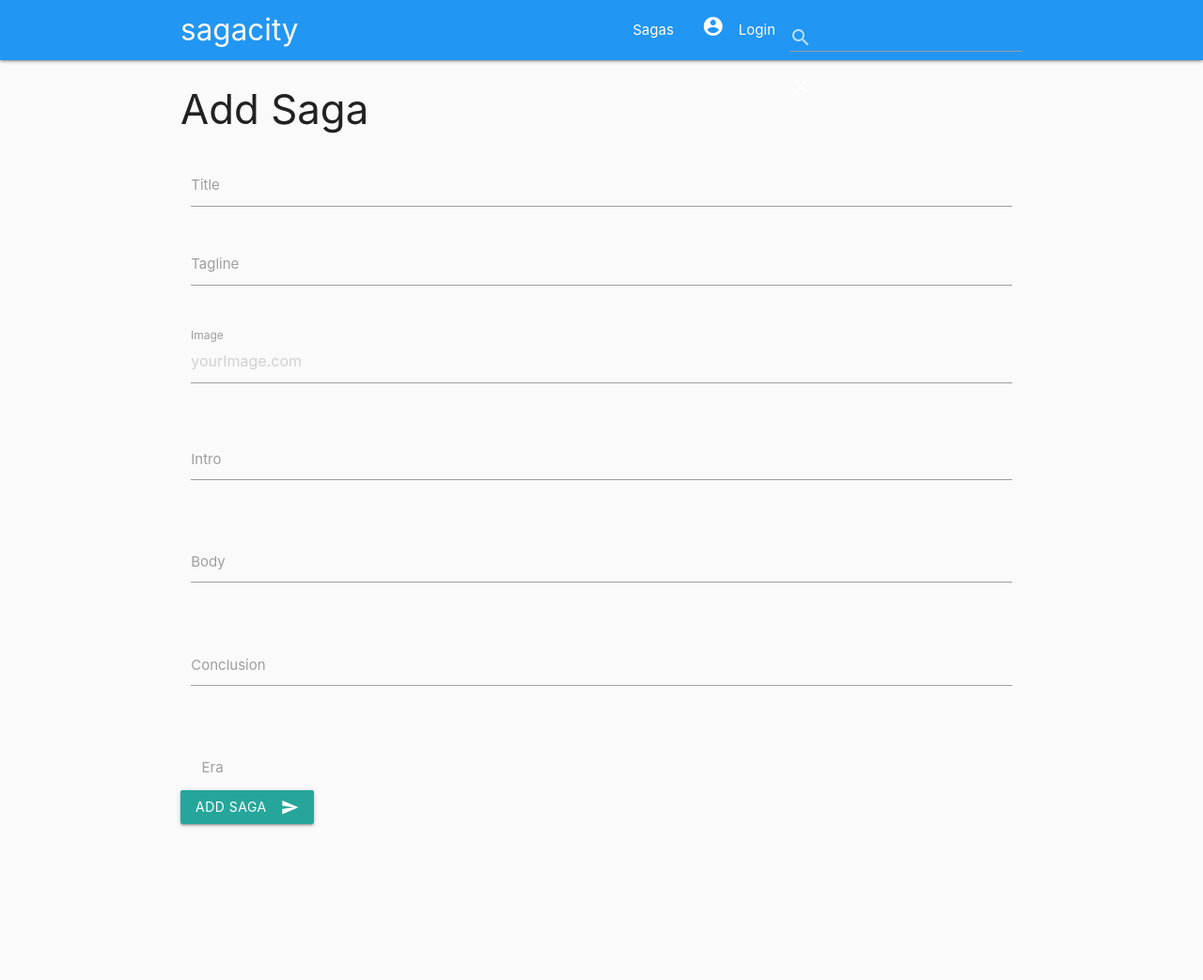
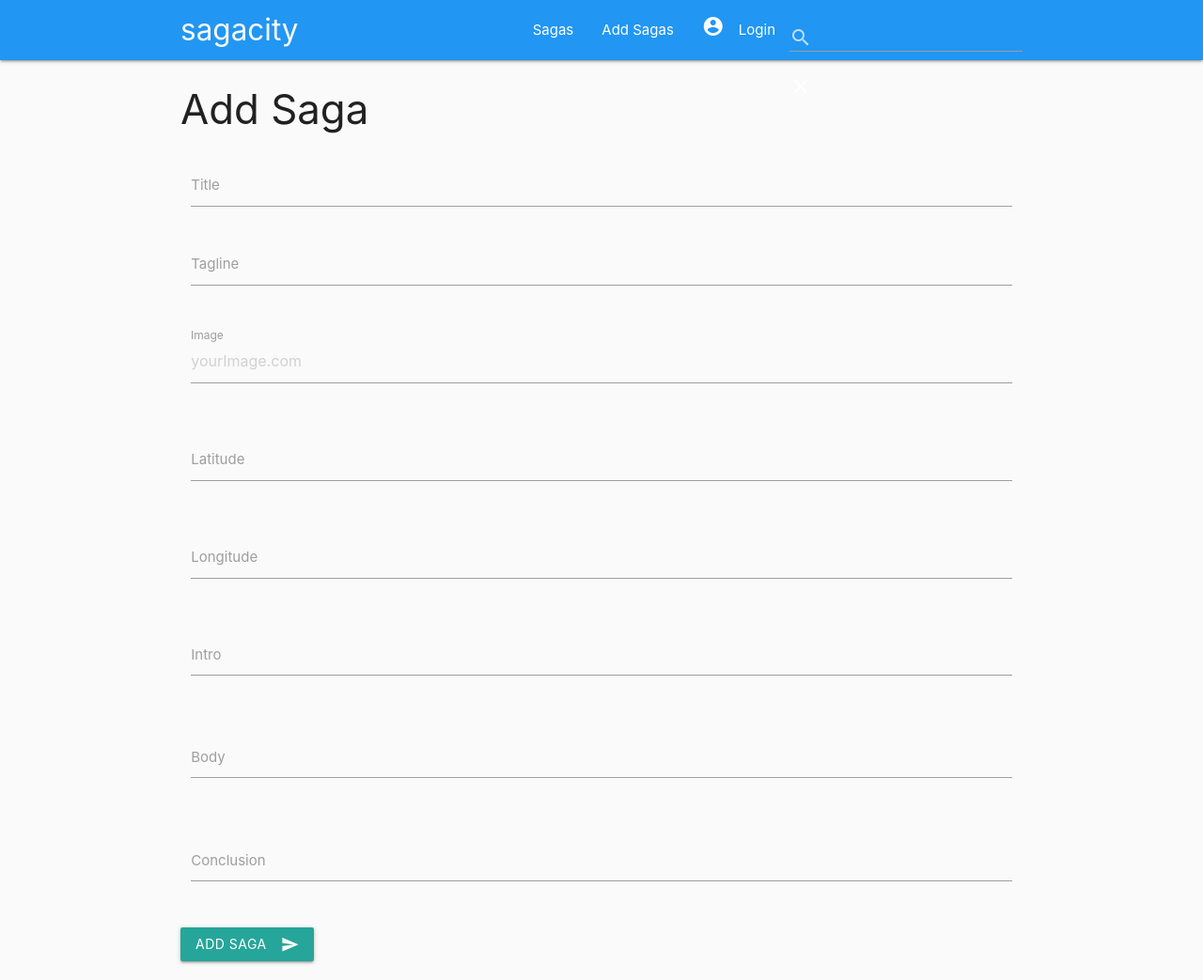
Before and after one commit to isntlee/Sagacity, a Flask app: page /addSaga in a window 1280 px wide. Shown: the whole page at 94% size. Before the commit the page ends 880 px from the top, so only its background shows below. Run offline with Flask 2, Linux system fonts and the light colour scheme; data that the repository does not hold is empty; some libraries are stand-ins or nearby versions.

Commit message:
AddSaga is taking all details correctly

```diff
--- a/app.py
+++ b/app.py
@@ -1,7 +1,6 @@
 import os
 from flask import Flask, render_template, redirect, request, url_for, session, abort, flash, jsonify, json
 from flask_pymongo import PyMongo, pymongo
-from flask_paginate import Pagination
 from bson.objectid import ObjectId
 import bcrypt
 from os import path
@@ -36,15 +35,15 @@ def fetch():
         return jsonify(sagaList)
 
 
-@app.route('/showSagas')
-def showSagas():
-    return render_template('showSagas.html', sagas=sagas.find())
-
-
 @app.route('/singleSaga/<saga_id>')
 def singleSaga(saga_id):
     theSaga = sagas.find_one({"_id": ObjectId(saga_id)})
     return render_template('singleSaga.html', saga=theSaga)
+
+
+@app.route('/showSagas')
+def showSagas():
+    return render_template('showSagas.html', sagas=sagas.find())
 
 
 @app.route('/addSaga')
@@ -54,7 +53,6 @@ def addSaga():
 
 @app.route('/insertSaga', methods=['POST'])
 def insertSaga():
-    sagas = sagas
     sagas.insert_one(request.form.to_dict())
     return redirect(url_for('showSagas'))
 
@@ -67,7 +65,6 @@ def editSaga(saga_id):
 
 @app.route('/updateSaga/<saga_id>', methods=["POST"])
 def updateSaga(saga_id):
-    sagas = sagas
     sagas.update({'_id': ObjectId(saga_id)},
     {
         'sagaTitle': request.form.get('sagaTitle'),
--- a/templates/addSaga.html
+++ b/templates/addSaga.html
@@ -26,6 +26,18 @@
         </div>
         <div class="row">
             <div class="input-field col s12">
+                <input id="lat" name="lat" type="text" class="validate">
+                <label for="Latitude">Latitude</label>
+            </div>
+        </div>
+        <div class="row">
+            <div class="input-field col s12">
+                <input id="lng" name="lng" type="text" class="validate">
+                <label for="Longitude">Longitude</label>
+            </div>
+        </div>
+        <div class="row">
+            <div class="input-field col s12">
             <textarea id="Intro" name="Intro"  class="materialize-textarea" data-length="120"></textarea>
             <label for="intro">Intro</label>
             </div>
@@ -43,7 +55,7 @@
             </div>
         </div>
         <!-- Seems the jquery just isn't coming through on this one-->
-            <div class="input-field col s12">
+            <!-- <div class="input-field col s12">
             <select>
                 <option value="" disabled selected id="locationName" name="locationName">Choose what era</option>
                 <option value="1">Pre-Viking</option>
@@ -60,7 +72,7 @@
                 <option value="3">Culchies</option>
             </select>
             <label>Location</label>
-        </div>
+        </div> -->
         <div class="row">
             <button class="btn waves-effect waves-light" type="submit">Add Saga
                 <i class="material-icons right">send</i>
--- a/templates/base.html
+++ b/templates/base.html
@@ -29,6 +29,7 @@
                 {% endif %}
             {% endwith %}</li>
             <li><a href="{{url_for('showSagas')}}">Sagas</a></li>
+            <li><a href="{{url_for('addSaga')}}">Add Sagas</a></li>
             <li><a href="{{url_for('login')}}"><i class="material-icons left">account_circle</i>Login</a></li>
             <!--Not sure about this <form action> tag at all, so goin to test everything again now-->
             <li><form action="{{url_for('testSearch')}}" class="" method="POST">
--- a/templates/home.html
+++ b/templates/home.html
@@ -6,7 +6,7 @@
     function initMap() {
 
       var options = { center: { lat: 53.323543, lng: -6.265295},
-        zoom: 15,
+        zoom: 14,
         mapTypeControl: true,
         mapTypeControlOptions: {
           mapTypeIds: [
```
